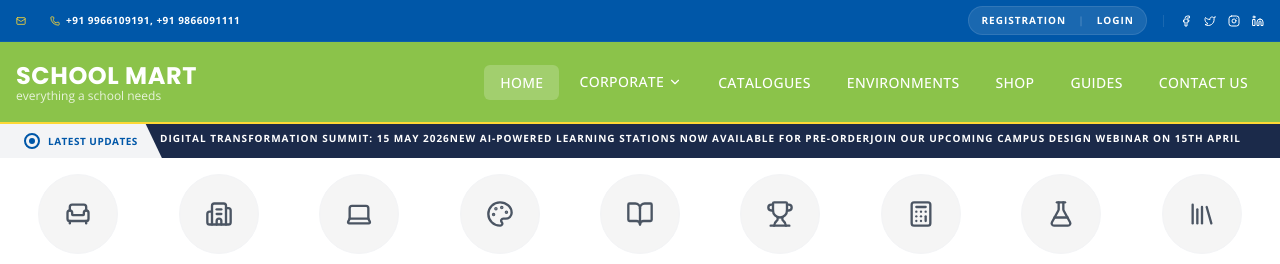
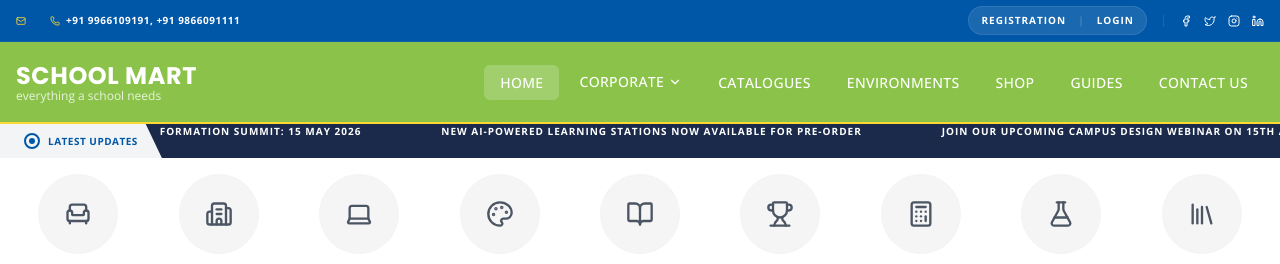
Before and after one commit to Sathwik1211/schoolmart, a React (Vite) app: page / in a window 1280 px wide. Shown: the top 264 px of the page. Built offline with nearby package versions, Linux system fonts and the light colour scheme.

Commit message:
Fixed missing index.css ticker updates.

```diff
--- a/src/index.css
+++ b/src/index.css
@@ -169,6 +169,7 @@
   }
 }
 
+@layer utilities {
   .animate-fade-in-up {
     animation: fadeInUp 0.5s ease-out forwards;
   }
@@ -177,9 +178,20 @@
     animation: slideDown 0.3s ease-out forwards;
   }
 
-/* Stagger animation delays */
-.stagger-1 { animation-delay: 0.1s; }
-.stagger-2 { animation-delay: 0.2s; }
-.stagger-3 { animation-delay: 0.3s; }
-.stagger-4 { animation-delay: 0.4s; }
+  .scrolling-ticker {
+    display: flex;
+    white-space: nowrap;
+    animation: ticker-move 40s linear infinite;
+  }
+
+  .scrolling-ticker:hover {
+    animation-play-state: paused;
+  }
+
+  @keyframes ticker-move {
+    0% { transform: translateX(0); }
+    100% { transform: translateX(-50%); }
+  }
+
   .stagger-5 { animation-delay: 0.5s; }
+}
```
Lines whose indentation alone changed are shown as unchanged.
